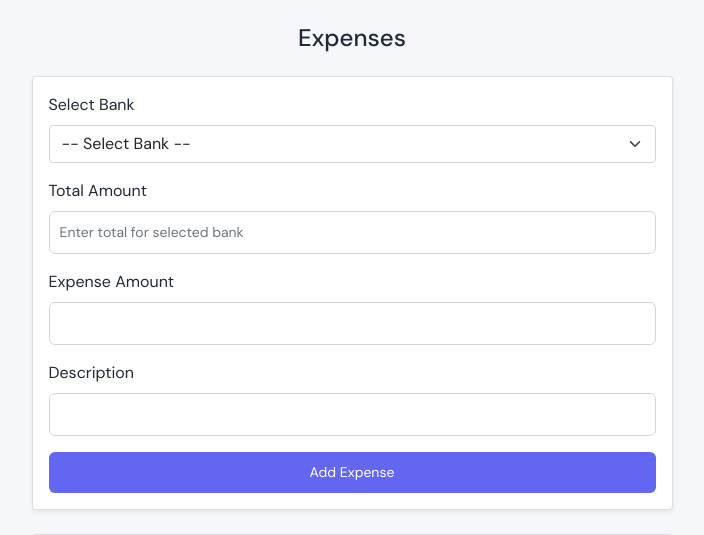
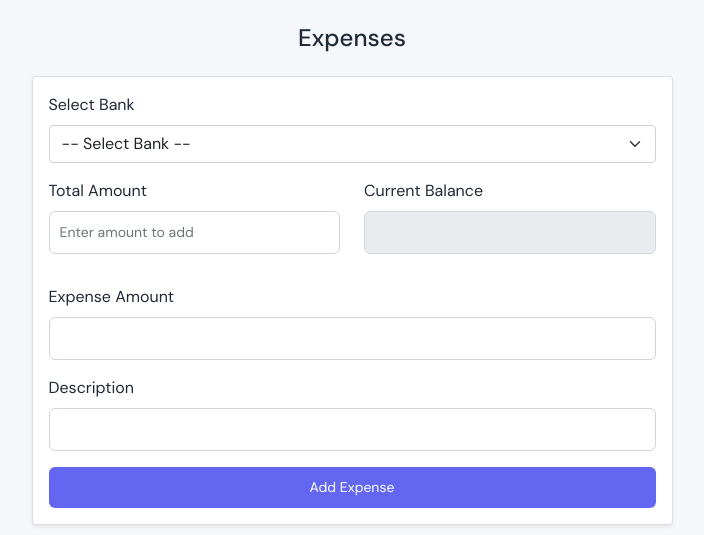
Before and after one commit to Hari-viki/Expenses, a Django app: page /expenses in a window 1280 px wide. Shown: the part 67-602 px from the top of the page, without its empty margins (288-992 px from the left). Run offline with Django 5.2, Linux system fonts and the light colour scheme; the visitor is signed in with stand-in values (Sample User, id 1); data that the repository does not hold is empty.

Commit message:
added IN HTML

```diff
--- a/expense_app/views.py
+++ b/expense_app/views.py
@@ -231,15 +231,19 @@ def expenses_view(request):
 
 @login_required
 def get_bank_total(request):
-    bank = request.GET.get('bank')
-
+    bank = request.GET.get('bank', '').strip()
     last = ExpensesList.objects.filter(
         user=request.user,
         bank__iexact=bank
     ).order_by('-id').first()
-
+    total_amount = 0
+    current_balance = 0
+    if last:
+        total_amount = last.total_amount
+        current_balance = last.balance_amount
     return JsonResponse({
-        'total': last.total_amount if last else ''
+        'total': total_amount,
+        'balance': current_balance
     })
 
 @login_required(login_url='login')
--- a/template/web/expenses.html
+++ b/template/web/expenses.html
@@ -27,20 +27,26 @@
                         </select>
                     </div>
 
-                    <div class="mb-3">
-                        <label class="form-label fw-semibold">Total Amount</label>
+                    <div class="row">
+                        <div class="col-md-6 mb-3">
+                            <label class="form-label fw-semibold">
+                                Total Amount
+                            </label>
                             <input type="number"
                                 name="total_amount"
                                 id="totalInput"
                                 class="form-control"
-                            placeholder="Enter total for selected bank">
-                        <!-- <small class="text-muted">
-                            {% if is_first_week %}
-                                Editable (First week)
-                            {% else %}
-                                Locked after first week
-                            {% endif %}
-                        </small> -->
+                                placeholder="Enter amount to add">
+                        </div>
+                        <div class="col-md-6 mb-3">
+                            <label class="form-label fw-semibold">
+                                Current Balance
+                            </label>
+                            <input type="number"
+                                id="currentBalance"
+                                class="form-control"
+                                readonly>
+                        </div>
                     </div>
 
                     <div class="mb-3">
@@ -188,30 +194,24 @@ document.getElementById("expenseForm").addEventListener("submit", function(e) {
 
 document.getElementById('bankSelect').addEventListener('change', function () {
 
-    const bank = this.value;
+    let bank = this.value;
 
     if (!bank) return;
 
-    const url = "{% url 'get_bank_total' %}";
-
-    fetch(`${url}?bank=${bank}`)
+    fetch(`/get-bank-total/?bank=${bank}`)
         .then(response => response.json())
         .then(data => {
 
-        const totalInput = document.getElementById('totalInput');
+            // ✅ Total Amount
+            document.getElementById('totalInput').value =
+                data.total || 0;
 
-        // ✅ SET VALUE (IMPORTANT FIX)
-        totalInput.value = data.total || '';
+            // ✅ Current Balance
+            document.getElementById('currentBalance').value =
+                data.balance || 0;
 
-        // ✅ CONTROL EDITABLE
-        // if (data.total) {
-        //     totalInput.readOnly = true;
-        // } else {
-        //     totalInput.readOnly = false;
-        // }
+        });
 
-    })
-    .catch(err => console.error("Error:", err));
 });
 </script>
 
```
Lines whose indentation alone changed are shown as unchanged.
